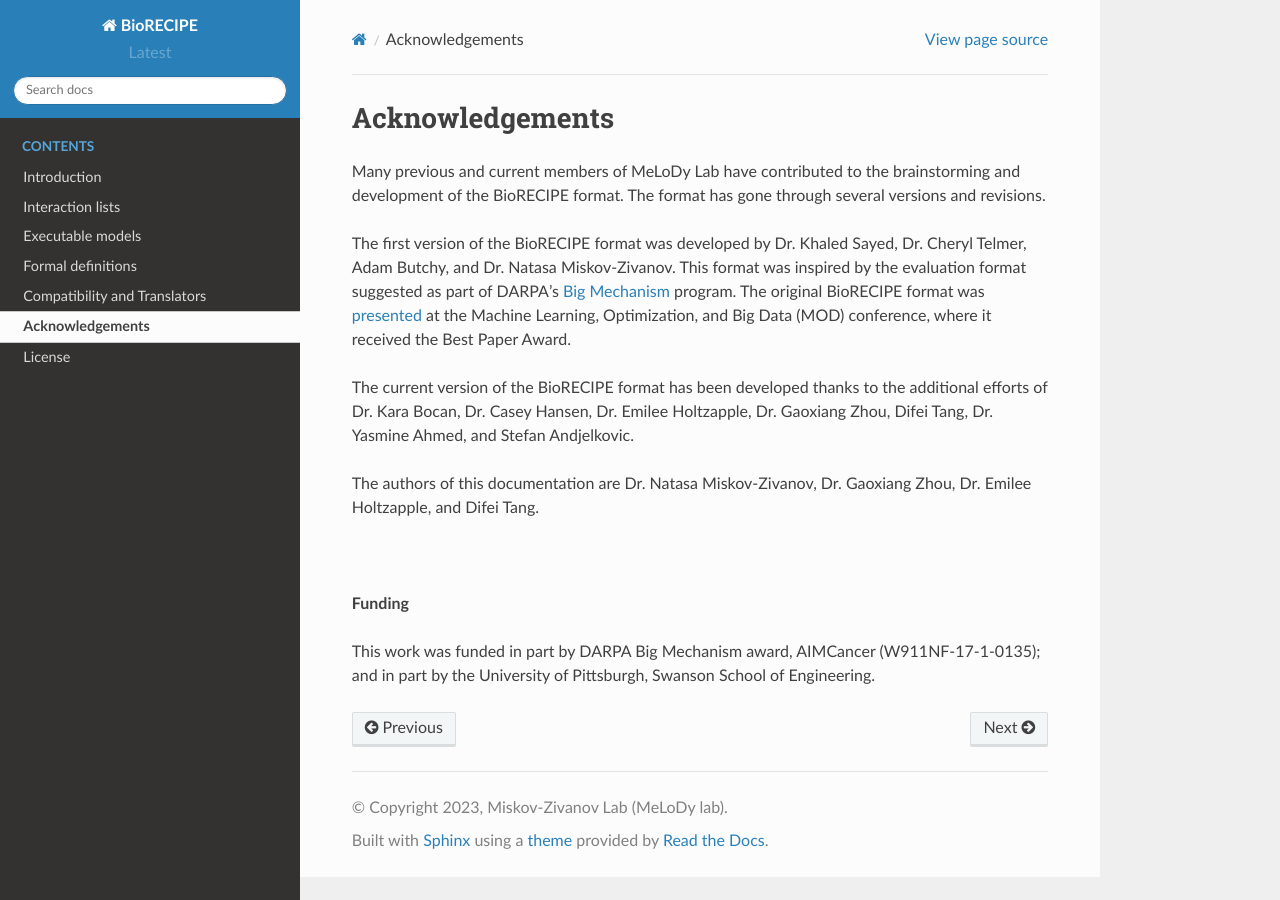
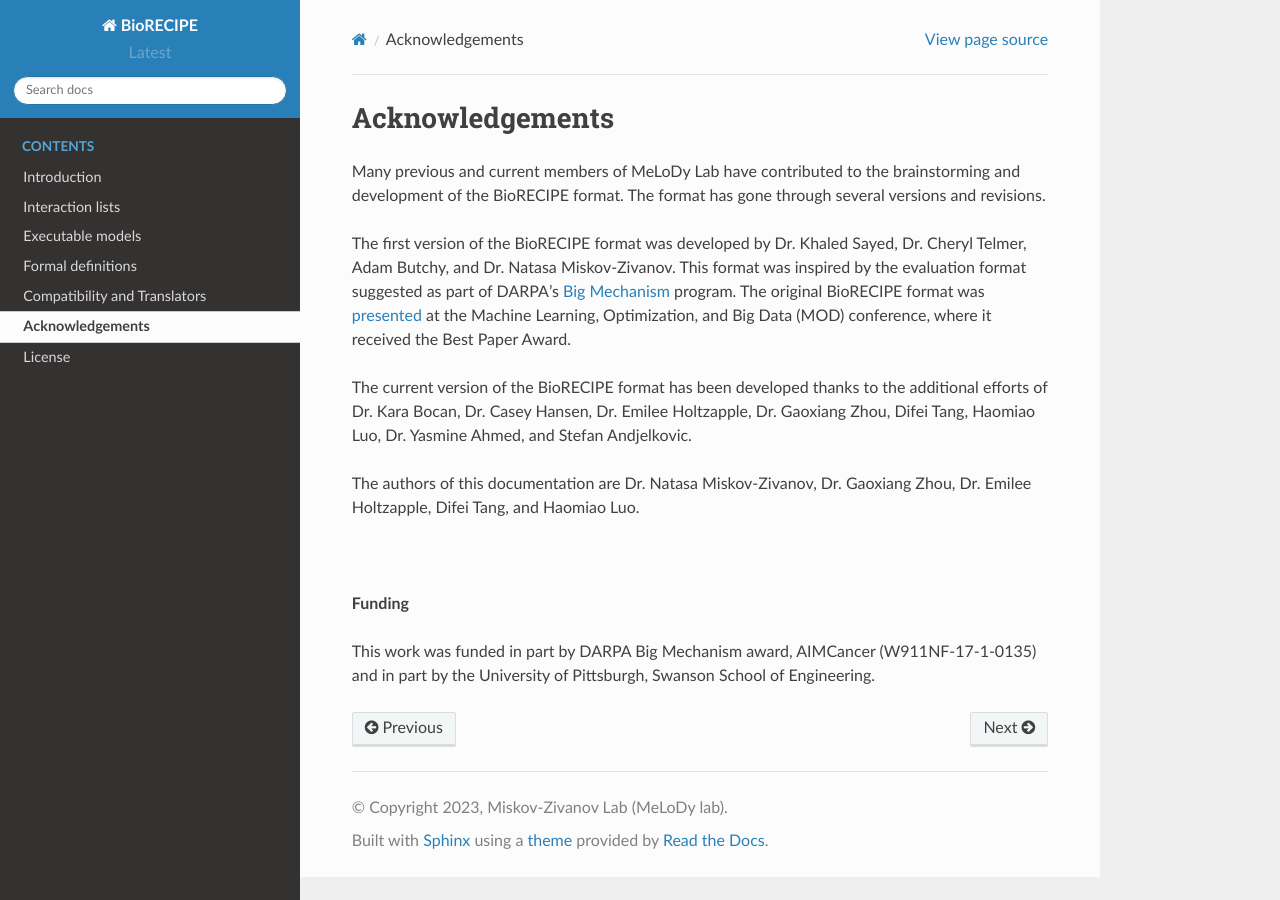
Before and after one commit to pitt-miskov-zivanov-lab/BioRECIPE, a Sphinx documentation site: the page built from docs/acknowledgements.rst, in a window 1280 px wide. Built offline with Sphinx 7.4.7 and the Read the Docs theme 2.0.0, drawn with Linux system fonts in a browser that asks for light colours.

Commit message:
Update acknowledgements.rst

```diff
--- a/docs/acknowledgements.rst
+++ b/docs/acknowledgements.rst
@@ -7,12 +7,12 @@ Many previous and current members of MeLoDy Lab have contributed to the brainsto
 
 The first version of the BioRECIPE format was developed by Dr. Khaled Sayed, Dr. Cheryl Telmer, Adam Butchy, and Dr. Natasa Miskov-Zivanov. This format was inspired by the evaluation format suggested as part of DARPA's `Big Mechanism <https://www.darpa.mil/program/big-mechanism>`_ program. The original BioRECIPE format was `presented <https://melody-biorecipe.readthedocs.io/en/latest/introduction.html#citation>`_ at the Machine Learning, Optimization, and Big Data (MOD) conference, where it received the Best Paper Award.
 
-The current version of the BioRECIPE format has been developed thanks to the additional efforts of Dr. Kara Bocan, Dr. Casey Hansen, Dr. Emilee Holtzapple, Dr. Gaoxiang Zhou, Difei Tang, Dr. Yasmine Ahmed, and Stefan Andjelkovic.
+The current version of the BioRECIPE format has been developed thanks to the additional efforts of Dr. Kara Bocan, Dr. Casey Hansen, Dr. Emilee Holtzapple, Dr. Gaoxiang Zhou, Difei Tang, Haomiao Luo, Dr. Yasmine Ahmed, and Stefan Andjelkovic.
 
-The authors of this documentation are Dr. Natasa Miskov-Zivanov, Dr. Gaoxiang Zhou, Dr. Emilee Holtzapple, and Difei Tang.
+The authors of this documentation are Dr. Natasa Miskov-Zivanov, Dr. Gaoxiang Zhou, Dr. Emilee Holtzapple, Difei Tang, and Haomiao Luo.
 
 |
 
 **Funding**
 
-This work was funded in part by DARPA Big Mechanism award, AIMCancer (W911NF-17-1-0135); and in part by the University of Pittsburgh, Swanson School of Engineering.
+This work was funded in part by DARPA Big Mechanism award, AIMCancer (W911NF-17-1-0135) and in part by the University of Pittsburgh, Swanson School of Engineering.
```
